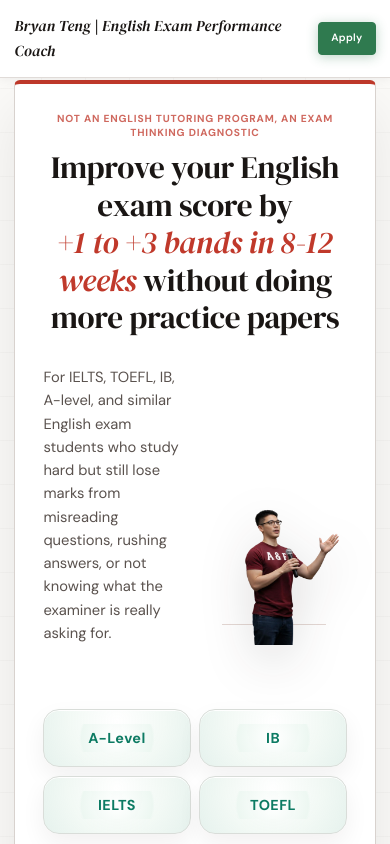
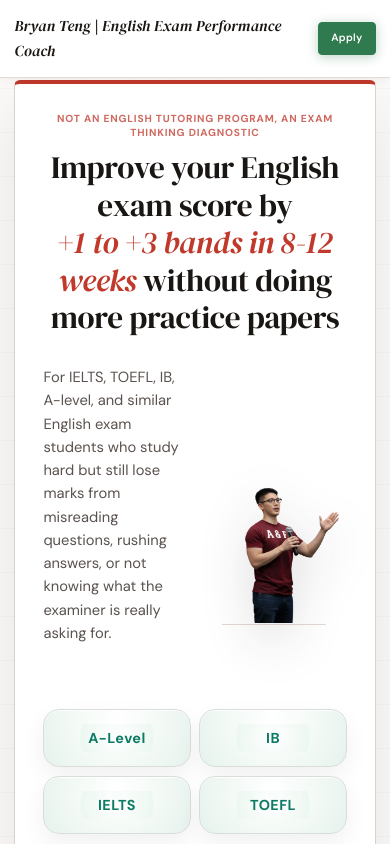
Before and after one commit to zakmero/bryan-coaching-site, a React (Vite) app: page / in a window 390 px wide. Shown: the top 844 px of the page. Built offline with nearby package versions, Linux system fonts and the light colour scheme.

Commit message:
Shrink mobile hero portrait and raise its position

```diff
--- a/src/indexV2.css
+++ b/src/indexV2.css
@@ -2142,16 +2142,16 @@ object {
   }
   .v2-hero-portrait-wrap {
     min-height: 0;
-    max-height: 280px;
+    max-height: 220px;
     justify-content: flex-end;
     align-items: flex-end;
   }
   .v2-hero-portrait {
-    width: min(100%, 240px);
-    max-height: 280px;
+    width: min(100%, 168px);
+    max-height: 196px;
     margin: 0 0 0 auto;
     object-position: right bottom;
-    transform: none;
+    transform: translateY(-22px);
   }
   .v2-hero-title {
     font-size: clamp(1.65rem, 8vw, 2.5rem);
```
